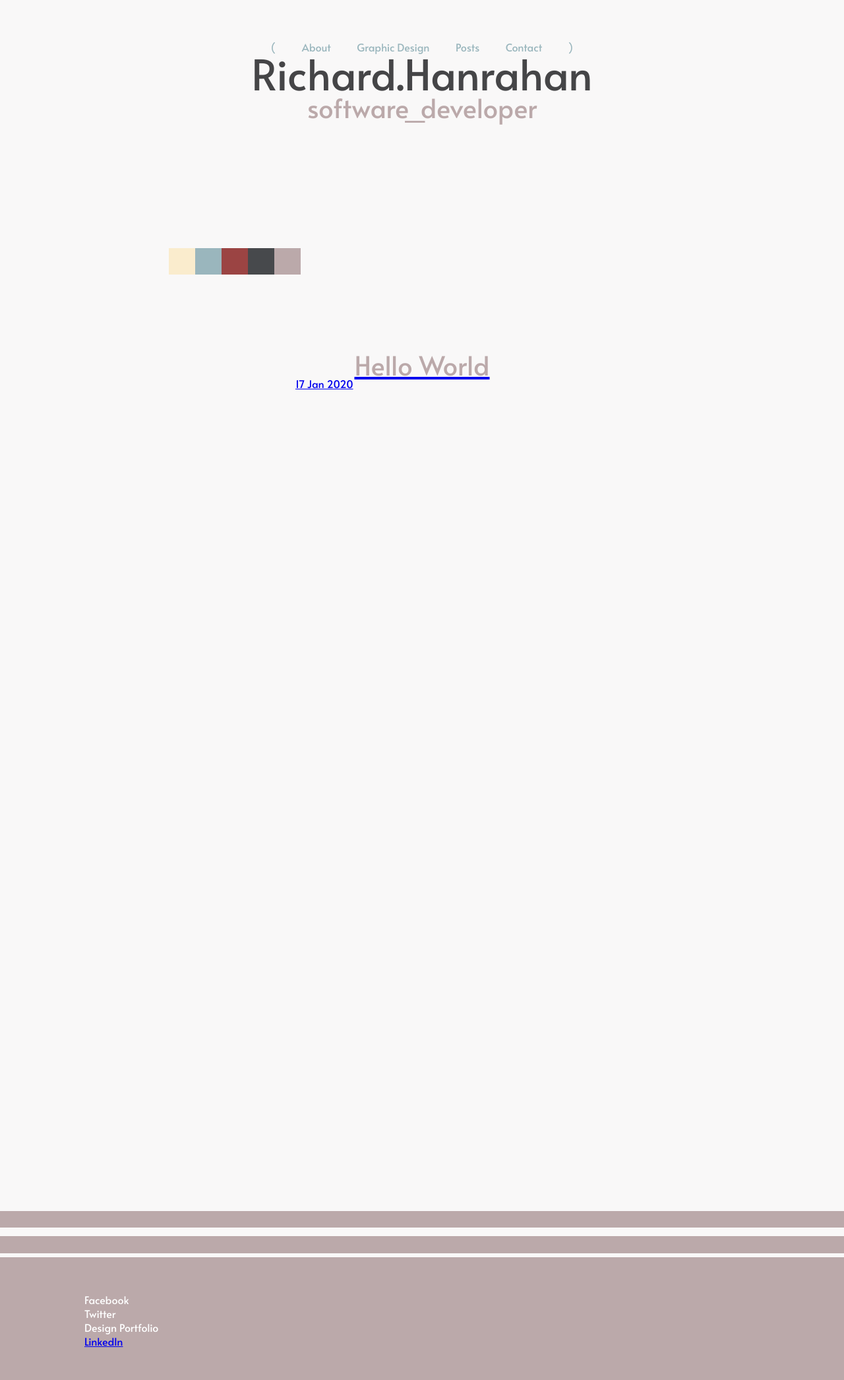
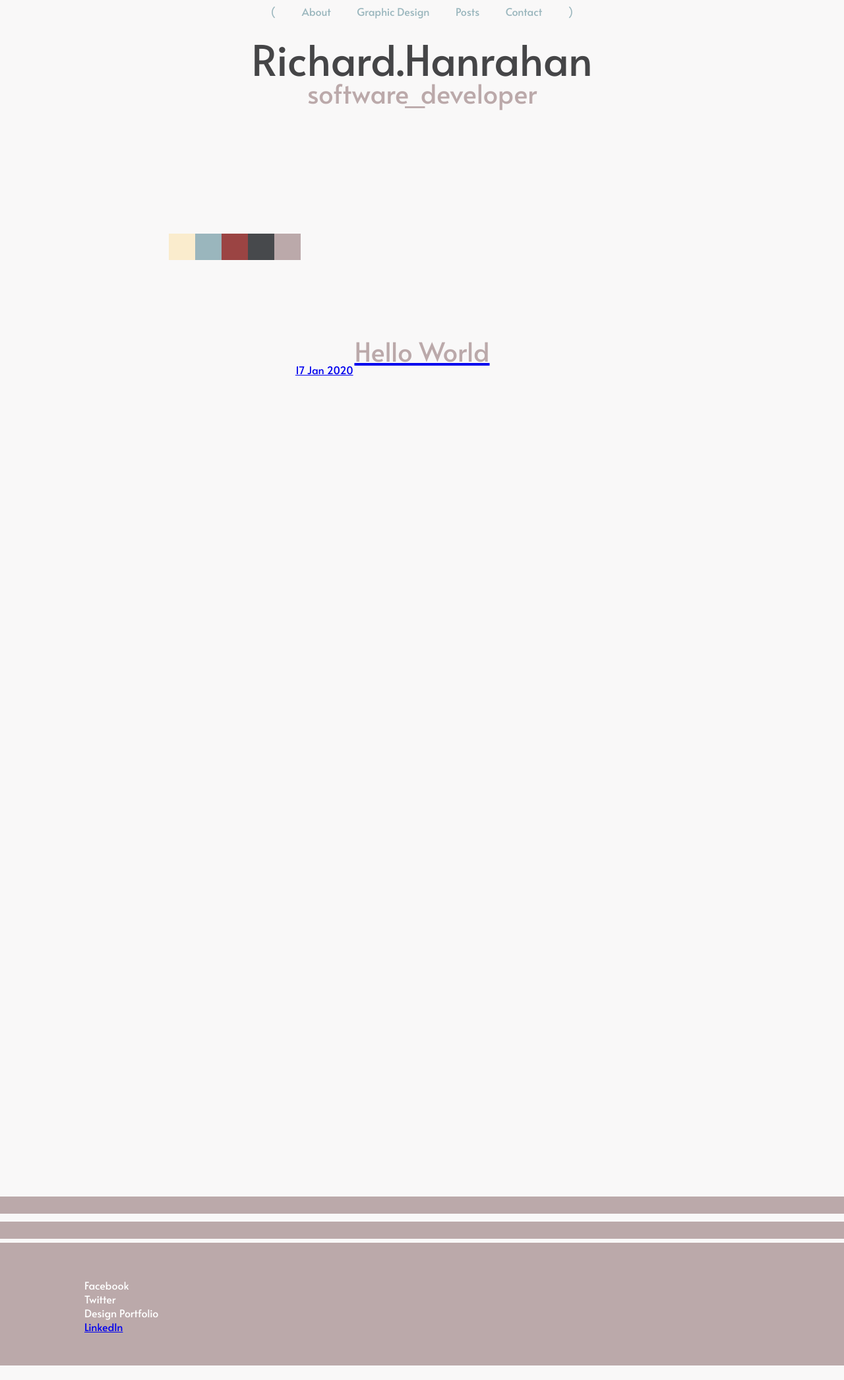
Before and after one commit to DCHitch092/DCHitch092.github.io, a Jekyll site: the page built from index.markdown, in a window 1280 px wide. Shown: the whole page at 66% size. Built offline with Jekyll 4.4.1, drawn with Linux system fonts in a browser that asks for light colours; after the commit the page ends 2069 px from its top, so only the background shows below that.

Commit message:
add em to nav margin

```diff
--- a/_layouts/default.html
+++ b/_layouts/default.html
@@ -35,8 +35,6 @@
           </ul>
 
         </nav>
-
-
           <h1>Richard.Hanrahan</h1>
           <h2>software_developer</h2>
 
--- a/assets/style.css
+++ b/assets/style.css
@@ -155,7 +155,7 @@ h2{
   #nav-top ul {
     color: #9ab6bd;
     width: 60%;
-    margin-top: 6%;
+    margin-bottom: 2em;
     display: flex;
     flex-direction: row;
     justify-content: space-evenly;
```
